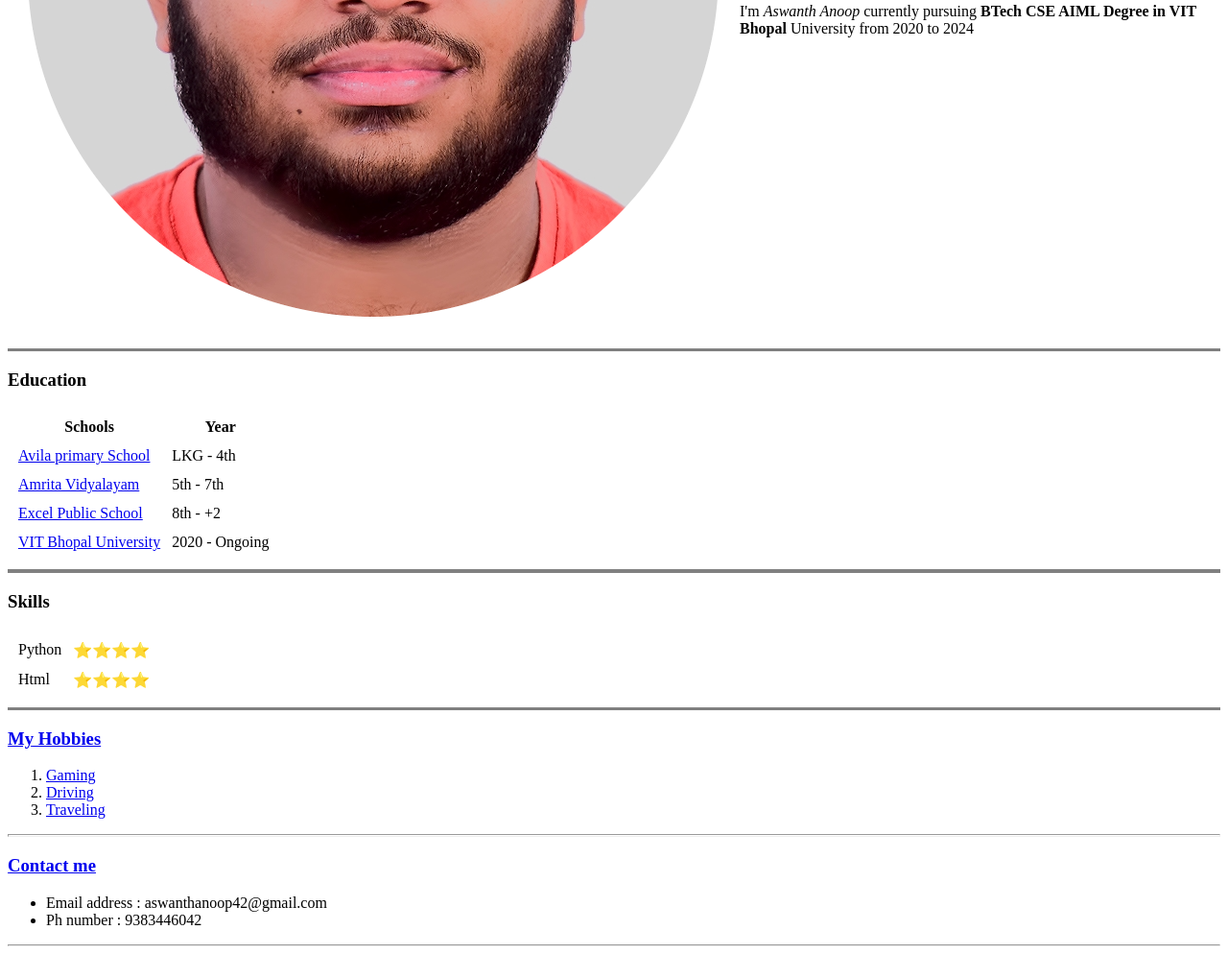
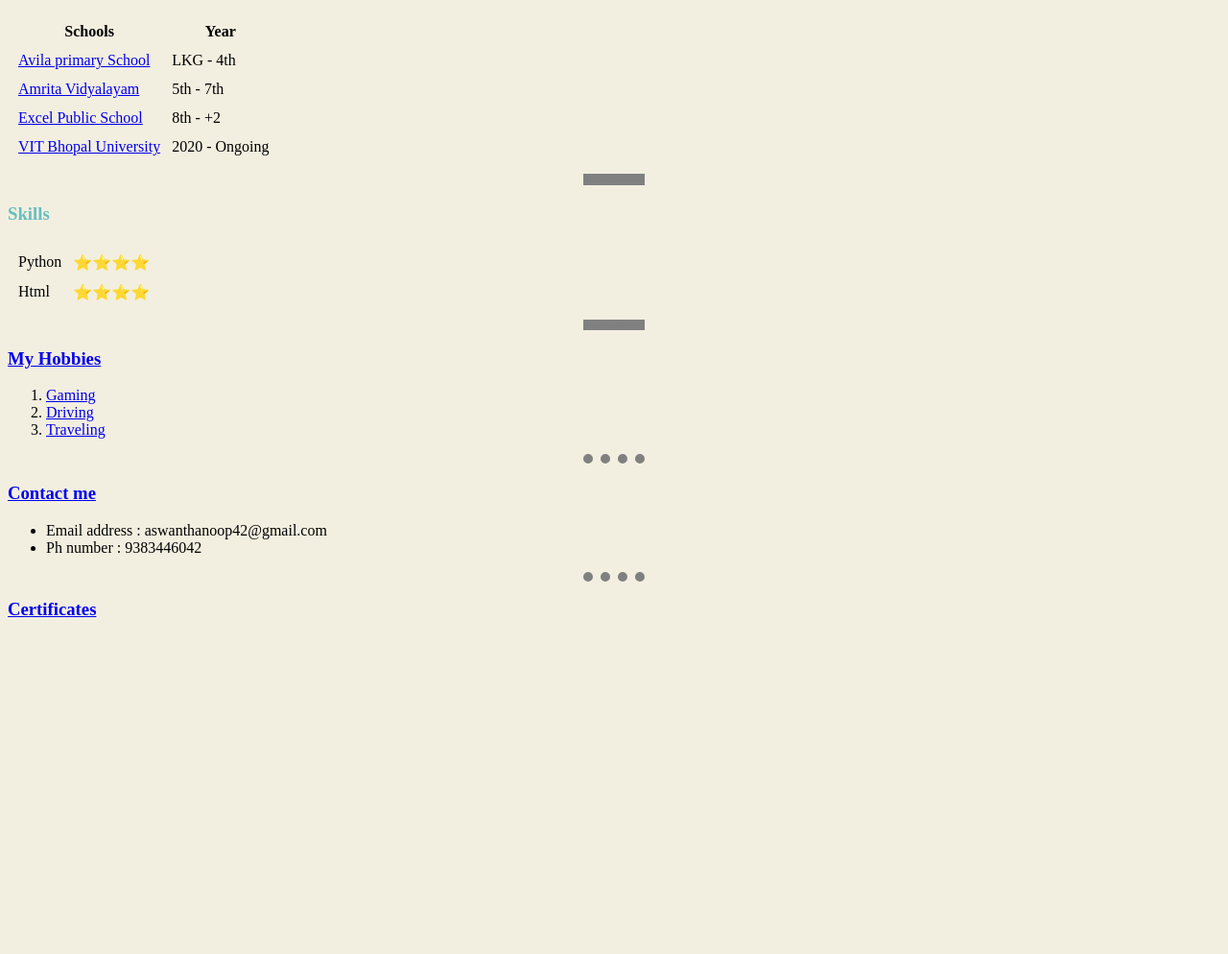
Before and after one commit to aswanthanoop/CV, a plain HTML site: page index.html in a window 1280 px wide. Shown: the part 419-1413 px from the top of the page at 96% size. After the commit the page ends 1084 px from the top, so only its background shows below. Drawn offline with Linux system fonts and the light colour scheme.

Commit message:
Update index.html

```diff
--- a/index.html
+++ b/index.html
@@ -5,6 +5,7 @@
   <meta charset="utf-8">
   <title>Aswanth's Personal Website</title>
 </head>
+  <link rel="stylesheet" href="styles.css">
 
 <body>
   <table cellspacing ="20">
@@ -89,6 +90,7 @@
 
 
   <hr>
+  <h3><a href="certificates.html"><strong>Certificates</strong></a></h3>
 </body>
 
 </html>
```
